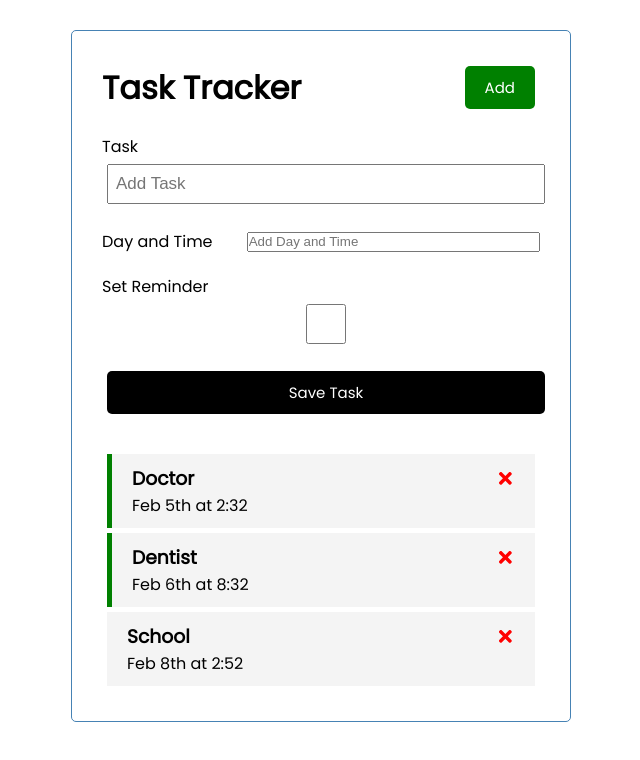
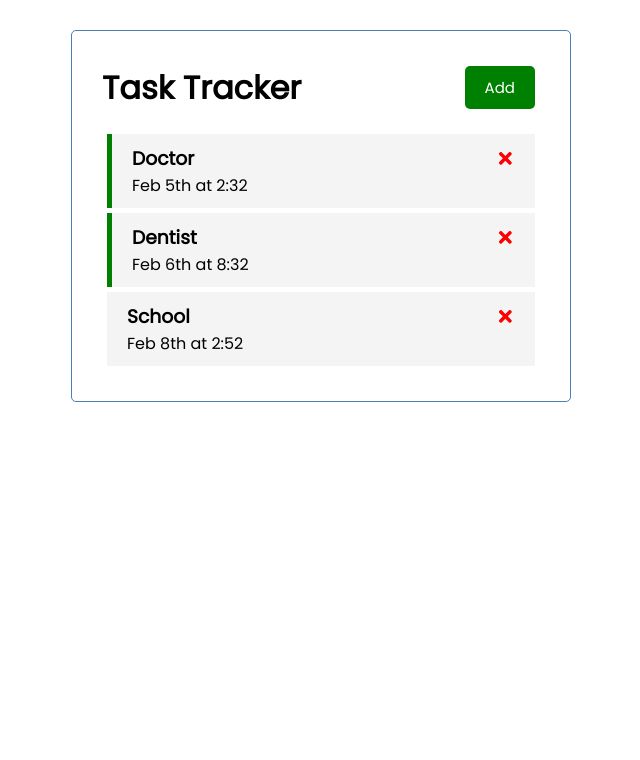
Before and after one commit to andyf016/react-task-tracker, a React (Create React App) app: page / in a window 1280 px wide. Shown: the top 760 px of the page, without its empty margins (319-959 px from the left). Built offline with nearby package versions, Linux system fonts and the light colour scheme.

Commit message:
working on toggle view

```diff
--- a/src/App.js
+++ b/src/App.js
@@ -3,6 +3,7 @@ import Header from './components/Header'
 import Tasks from './components/Tasks'
 import AddTask from './components/AddTask'
 function App() {
+  const [showAddTask, setShowAddTask] = useState(false)
   const [tasks, setTasks] = useState([
     {
       id: 1,
@@ -45,8 +46,8 @@ const toggleReminder = (id) => {
   return (
     <div className="container">
 
-      <Header />
-      <AddTask onAdd={addTask} />
+      <Header onAdd={() => setShowAddTask(!showAddTask)}/>
+      {showAddTask && <AddTask onAdd={addTask} />}
       {tasks.length > 0 ?(<Tasks tasks={tasks} onDelete={deleteTask} onToggle={toggleReminder}/>) : ("No Tasks")}
     </div>
   );
--- a/src/components/Header.js
+++ b/src/components/Header.js
@@ -1,10 +1,10 @@
 import Button from './Button'
 
-const Header = ({title}) => {
+const Header = ({title, onAdd}) => {
     return (
         <header className='header'>
             <h1>{title}</h1>
-            <Button color='green' text='Add'/>
+            <Button color='green' text='Add' onClick={onAdd}/>
         </header>
     )
 }
```
